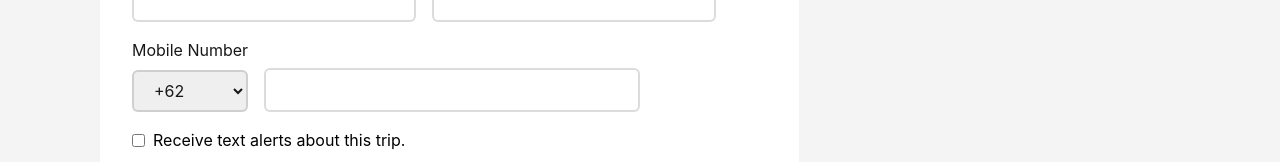
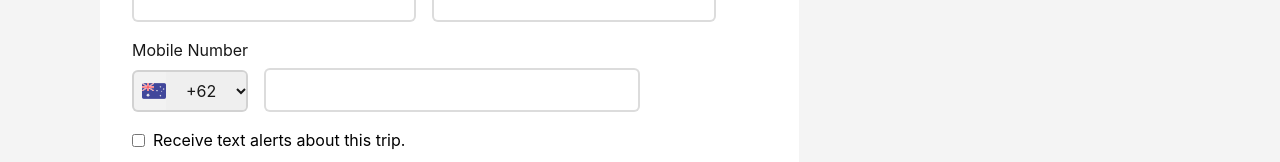
Before and after one commit to AmrMustafa13/algoriza-internship-163, a Vue app: page /checkout in a window 1280 px wide. Shown: the part 482-644 px from the top of the page. Built offline with nearby package versions, Linux system fonts and the light colour scheme; sample sign-in values are in the browser's storage; a web font is replaced by a local one.

Commit message:
add input flag

```diff
--- a/src/views/Checkout/components/UserDataForm.vue
+++ b/src/views/Checkout/components/UserDataForm.vue
@@ -36,15 +36,16 @@
           <label for="mobilecode" class="whitespace-nowrap"
             >Mobile Number</label
           >
-          <select
-            name="code"
-            id="mobilecode"
-            class="border-[#4F4F4F]/20 border-2 rounded-md py-2 px-4"
+          <div
+            class="flex items-center border-[#4F4F4F]/20 border-2 rounded-md bg-[#f2f2f2] overflow-hidden px-2"
           >
-            <option value="+62">+62</option>
-            <option value="+63">+63</option>
-            <option value="+64">+64</option>
-          </select>
+            <img src="../../../assets/images/flag.png" alt="flag" />
+            <select name="code" id="mobilecode" class="py-2 px-4 outline-none">
+              <option value="+62">+62</option>
+              <option value="+63">+63</option>
+              <option value="+64">+64</option>
+            </select>
+          </div>
         </div>
         <div class="flex flex-col gap-2 self-end w-full">
           <input
```
Also changed, not shown: src/assets/images/flag.png (added).
